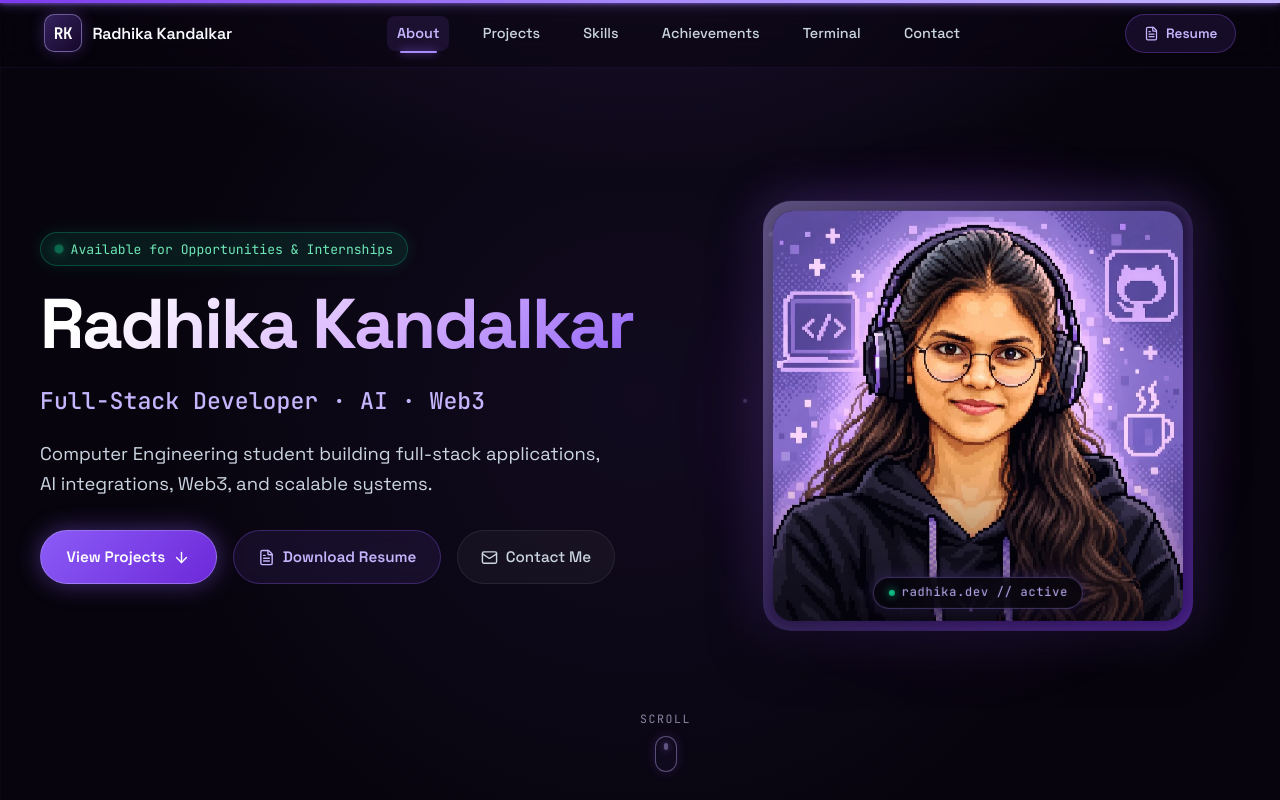
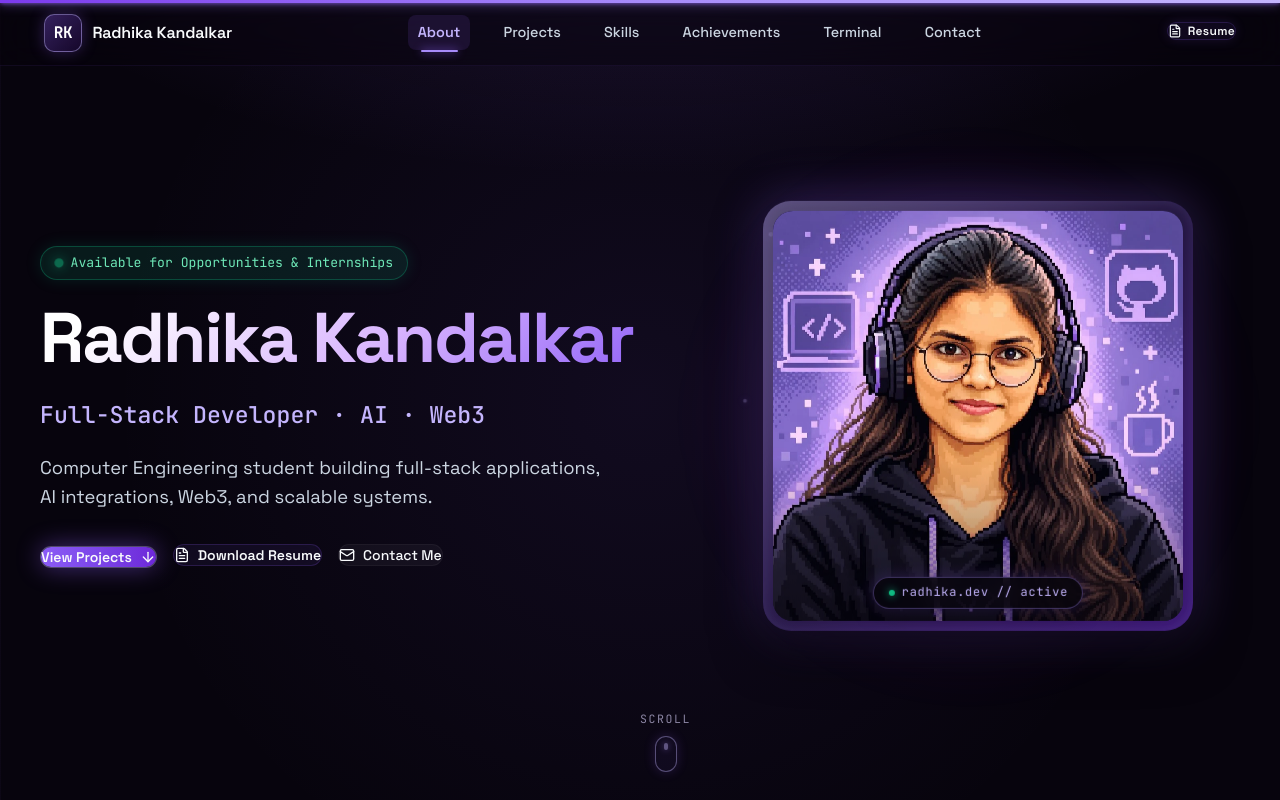
Before and after one commit to radhika817/radhika-portfolio, a React (Vite) app: page / in a window 1280 px wide. Shown: the top 800 px of the page. Built offline with nearby package versions, Linux system fonts and the light colour scheme.

Commit message:
refactor: replace buttons with shadcn button variants

```diff
--- a/src/components/Hero.jsx
+++ b/src/components/Hero.jsx
@@ -4,6 +4,7 @@ import { ArrowDown, FileText, Mail } from 'lucide-react'
 import { personalInfo } from '../data/content'
 import { useReducedMotion } from '../hooks/useReducedMotion'
 import MagneticButton from './MagneticButton'
+import { Button } from '@/components/ui/button'
 
 const Avatar3D = lazy(() => import('./Avatar3D'))
 
@@ -194,82 +195,62 @@ export default function Hero() {
           >
             {/* View Projects */}
             <MagneticButton>
+              <Button
+                asChild
+                variant="default"
+                size="lg"
+                className="rounded-full bg-gradient-to-r from-[var(--color-violet)] to-[#6d28d9] text-white font-semibold text-sm shadow-[0_0_24px_rgba(139,92,246,0.45)] border border-[rgba(196,181,253,0.4)] hover:brightness-110 hover:shadow-[0_0_32px_rgba(139,92,246,0.6)] px-6 py-3.5 h-auto transition-all"
+              >
                 <a
                   href="#projects"
                   data-cursor="View"
-                className="hero-cta-btn"
-                style={{
-                  display: 'inline-flex',
-                  alignItems: 'center',
-                  gap: '0.5rem',
-                  padding: '0.85rem 1.6rem',
-                  borderRadius: 'var(--radius-full)',
-                  background: 'linear-gradient(135deg, var(--color-violet) 0%, #6d28d9 100%)',
-                  color: '#ffffff',
-                  fontWeight: 600,
-                  fontSize: '0.95rem',
-                  boxShadow: '0 0 24px rgba(139, 92, 246, 0.45)',
-                  transition: 'all 0.25s ease',
-                  border: '1px solid rgba(196, 181, 253, 0.4)',
-                }}
+                  className="hero-cta-btn inline-flex items-center gap-2"
                 >
                   <span>View Projects</span>
                   <ArrowDown size={17} />
                 </a>
+              </Button>
             </MagneticButton>
 
             {/* Download Resume */}
             <MagneticButton>
+              <Button
+                asChild
+                variant="outline"
+                size="lg"
+                className="rounded-full bg-[rgba(139,92,246,0.1)] text-[var(--color-lavender)] font-semibold text-sm border-[var(--border-medium)] backdrop-blur-md hover:bg-[rgba(139,92,246,0.2)] hover:text-white px-6 py-3.5 h-auto transition-all"
+              >
                 <a
                   href={personalInfo.resumeUrl}
                   download="Radhika_Kandalkar_Resume.pdf"
                   target="_blank"
                   rel="noreferrer"
                   data-cursor="Open"
-                className="hero-cta-btn"
-                style={{
-                  display: 'inline-flex',
-                  alignItems: 'center',
-                  gap: '0.5rem',
-                  padding: '0.85rem 1.5rem',
-                  borderRadius: 'var(--radius-full)',
-                  background: 'rgba(139, 92, 246, 0.1)',
-                  color: 'var(--color-lavender)',
-                  fontWeight: 600,
-                  fontSize: '0.95rem',
-                  border: '1px solid var(--border-medium)',
-                  backdropFilter: 'blur(8px)',
-                  transition: 'all 0.25s ease',
-                }}
+                  className="hero-cta-btn inline-flex items-center gap-2"
                 >
                   <FileText size={17} />
                   <span>Download Resume</span>
                 </a>
+              </Button>
             </MagneticButton>
 
             {/* Contact Me */}
             <MagneticButton>
+              <Button
+                asChild
+                variant="ghost"
+                size="lg"
+                className="rounded-full bg-[rgba(255,255,255,0.04)] text-[var(--text-secondary)] font-medium text-sm border border-[var(--border-glass)] hover:bg-[rgba(255,255,255,0.08)] hover:text-white px-6 py-3.5 h-auto transition-all"
+              >
                 <a
                   href="#contact"
                   data-cursor="Open"
-                className="hero-cta-btn"
-                style={{
-                  display: 'inline-flex',
-                  alignItems: 'center',
-                  gap: '0.5rem',
-                  padding: '0.85rem 1.4rem',
-                  borderRadius: 'var(--radius-full)',
-                  background: 'rgba(255, 255, 255, 0.04)',
-                  color: 'var(--text-secondary)',
-                  fontWeight: 500,
-                  fontSize: '0.95rem',
-                  border: '1px solid var(--border-glass)',
-                  transition: 'all 0.25s ease',
-                }}
+                  className="hero-cta-btn inline-flex items-center gap-2"
                 >
                   <Mail size={17} />
                   <span>Contact Me</span>
                 </a>
+              </Button>
             </MagneticButton>
           </div>
         </motion.div>
--- a/src/components/Navbar.jsx
+++ b/src/components/Navbar.jsx
@@ -4,6 +4,7 @@ import { motion } from 'framer-motion'
 import { personalInfo } from '../data/content'
 import MagneticButton from './MagneticButton'
 import MobileMenu from './MobileMenu'
+import { Button } from '@/components/ui/button'
 
 export const NAV_LINKS = [
   { name: 'About', href: '#about' },
@@ -167,31 +168,24 @@ export default function Navbar({ activeSection }) {
             {/* Desktop Resume CTA */}
             <div className="desktop-resume-btn">
               <MagneticButton>
+                <Button
+                  asChild
+                  variant="outline"
+                  size="sm"
+                  className="rounded-full bg-[rgba(139,92,246,0.12)] border-[var(--border-medium)] text-[var(--color-lavender)] hover:bg-[rgba(139,92,246,0.22)] hover:text-white backdrop-blur-md px-4 py-2 h-auto text-xs font-semibold tracking-wide transition-all shadow-[0_0_12px_rgba(139,92,246,0.15)]"
+                >
                   <a
                     href={personalInfo.resumeUrl}
                     download="Radhika_Kandalkar_Resume.pdf"
                     target="_blank"
                     rel="noreferrer"
                     data-cursor="Open"
-                  style={{
-                    display: 'inline-flex',
-                    alignItems: 'center',
-                    gap: '0.45rem',
-                    padding: '0.5rem 1.1rem',
-                    borderRadius: 'var(--radius-full)',
-                    background: 'rgba(139, 92, 246, 0.12)',
-                    border: '1px solid var(--border-medium)',
-                    color: 'var(--color-lavender)',
-                    fontSize: '0.85rem',
-                    fontWeight: 600,
-                    textDecoration: 'none',
-                    backdropFilter: 'blur(8px)',
-                    transition: 'all 0.2s ease',
-                  }}
+                    className="inline-flex items-center gap-1.5"
                   >
-                  <FileText size={15} />
+                    <FileText size={14} />
                     <span>Resume</span>
                   </a>
+                </Button>
               </MagneticButton>
             </div>
 
```
Lines whose indentation alone changed are shown as unchanged.
